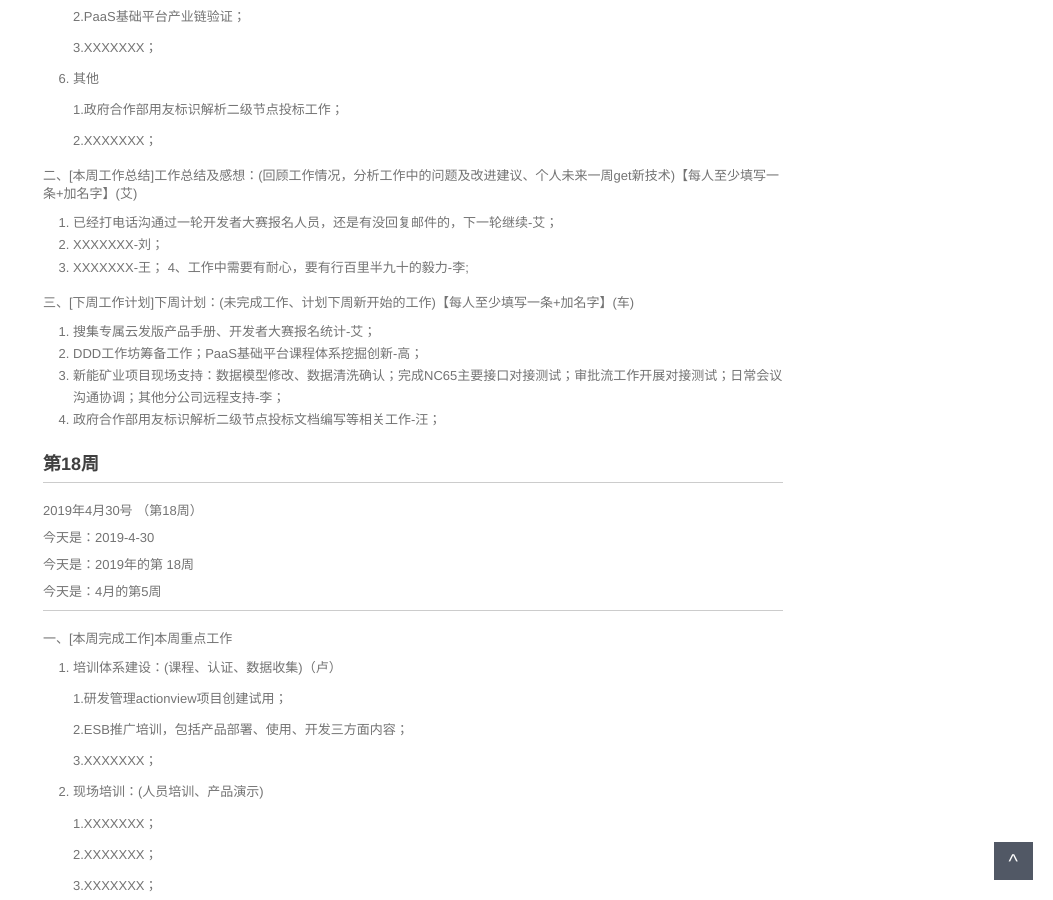
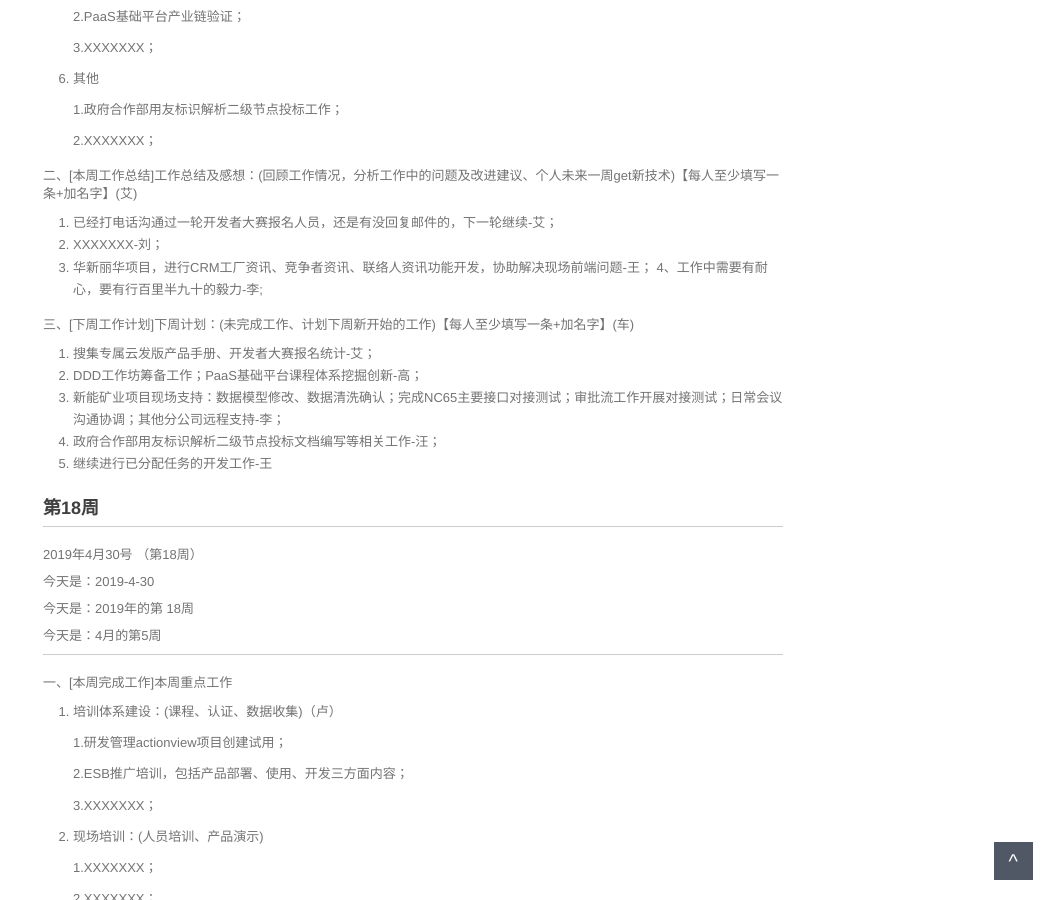
Before and after one commit to walllFlower/blog, a Jekyll site: the page built from _posts/2018-07-17-day_report_cxz.md, in a window 1280 px wide and 900 px high, scrolled down 1112 px. Shown: the whole window, without its empty margins (227-1280 px from the left). Built offline with Jekyll 4.4.1, drawn with Linux system fonts in a browser that asks for light colours; comment, search, counter and statistics services are not loaded.

Commit message:
Update 2018-07-17-day_report_cxz.md

```diff
--- a/_posts/2018-07-17-day_report_cxz.md
+++ b/_posts/2018-07-17-day_report_cxz.md
@@ -73,7 +73,7 @@ categories: 技术运营工作周报
 
 1. 已经打电话沟通过一轮开发者大赛报名人员，还是有没回复邮件的，下一轮继续-艾；
 2. XXXXXXX-刘；
-3. XXXXXXX-王；
+3. 华新丽华项目，进行CRM工厂资讯、竞争者资讯、联络人资讯功能开发，协助解决现场前端问题-王；
 4、工作中需要有耐心，要有行百里半九十的毅力-李;
 
 三、[下周工作计划]下周计划：(未完成工作、计划下周新开始的工作)【每人至少填写一条+加名字】(车)
@@ -82,6 +82,7 @@ categories: 技术运营工作周报
 2. DDD工作坊筹备工作；PaaS基础平台课程体系挖掘创新-高；
 3. 新能矿业项目现场支持：数据模型修改、数据清洗确认；完成NC65主要接口对接测试；审批流工作开展对接测试；日常会议沟通协调；其他分公司远程支持-李；
 4. 政府合作部用友标识解析二级节点投标文档编写等相关工作-汪；
+5. 继续进行已分配任务的开发工作-王
 
 
 
```
